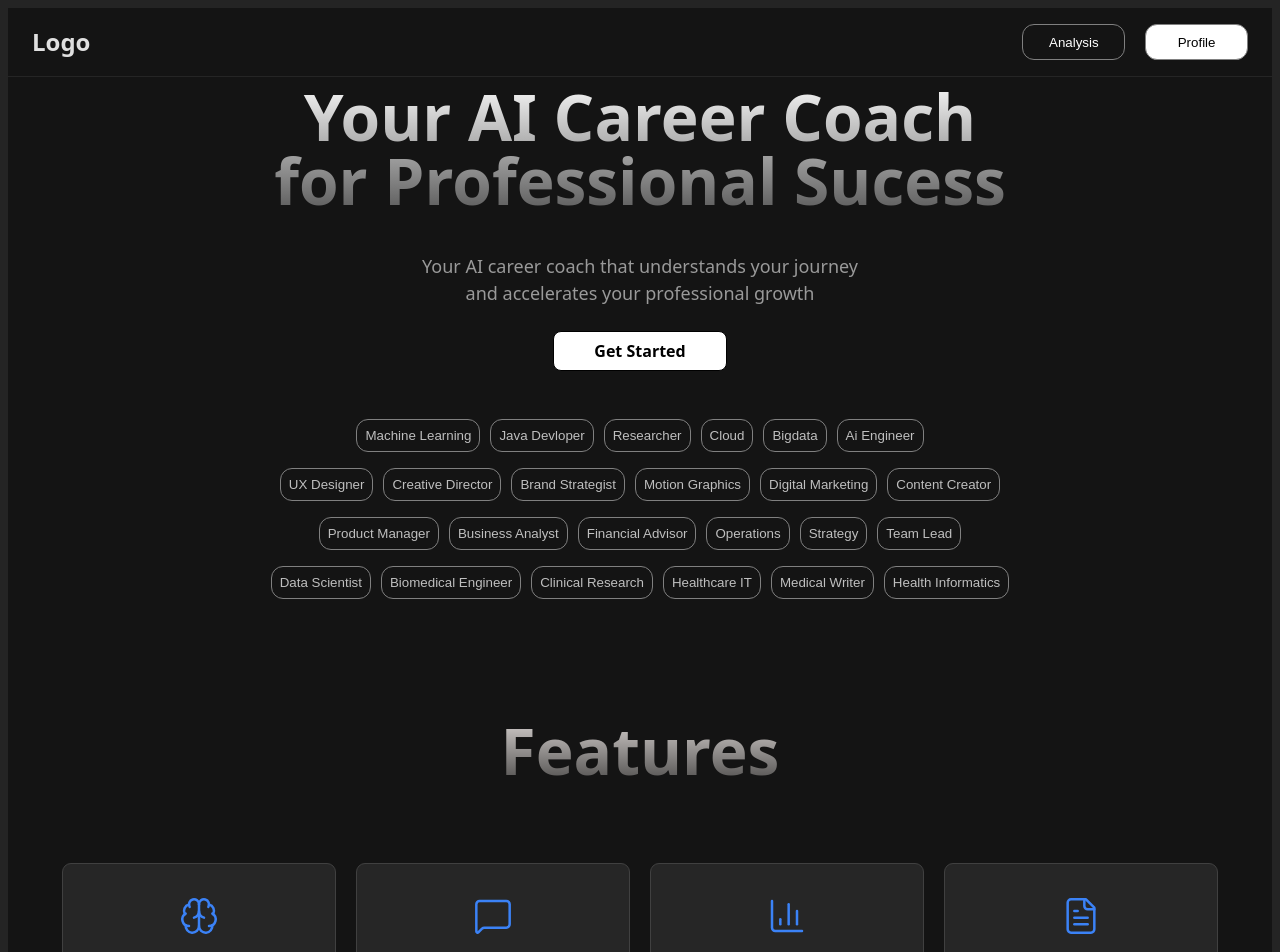
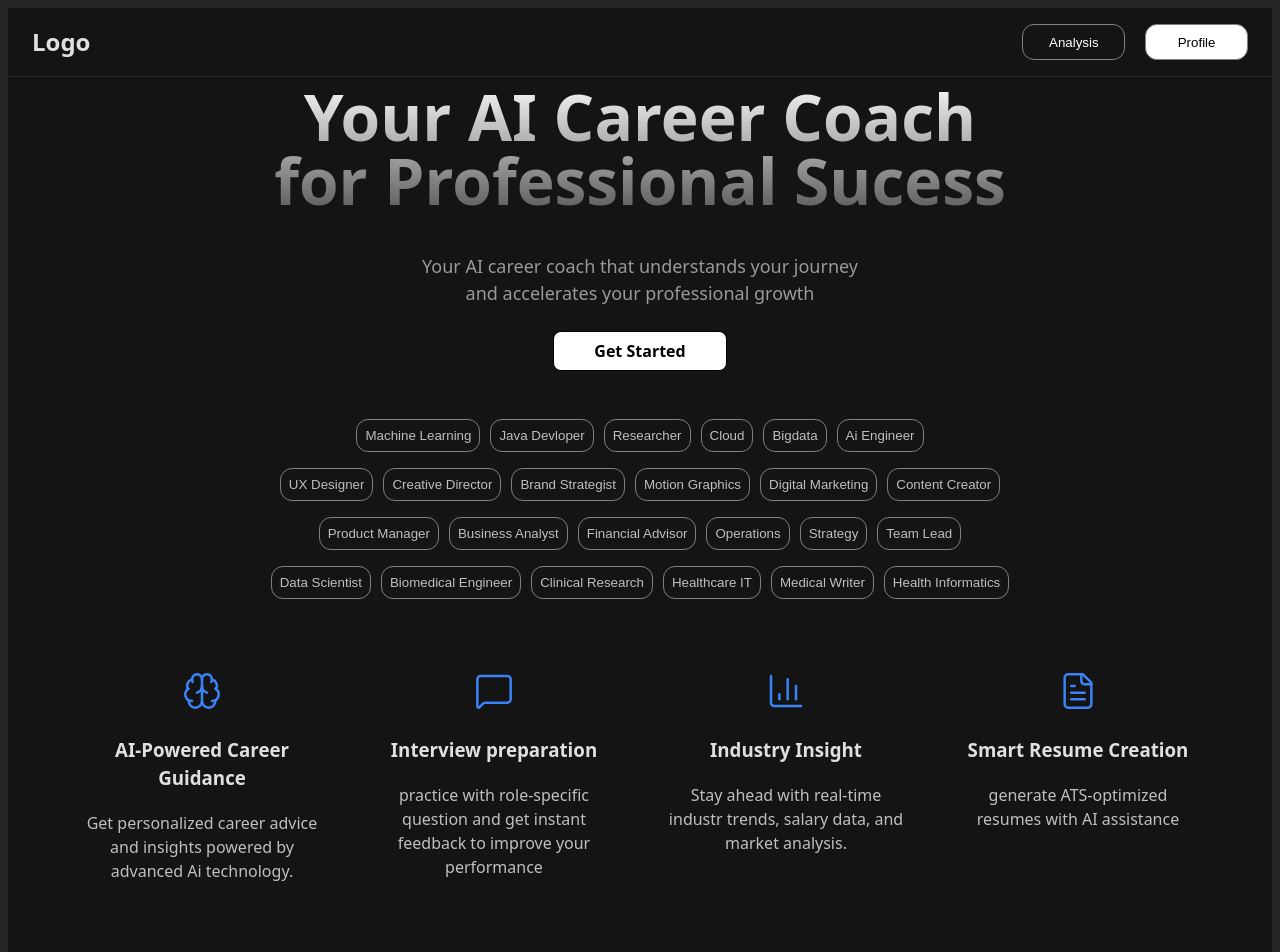
Before and after one commit to Banshal-Yadav/careerGuide, a React (Vite) app: page / in a window 1280 px wide. Shown: the top 952 px of the page. Built offline with nearby package versions, Linux system fonts and the light colour scheme.

Commit message:
add: added stast card styling

```diff
--- a/src/App.jsx
+++ b/src/App.jsx
@@ -4,7 +4,8 @@ import Pgtitle from './pgTitle';
 import GetStartBtn from './GetStartBtn';
 import Feature from './Feature';
 import Chiptab from './Chiptab';
-import Footer from './footer.jsx';
+import Footer from './footer';
+import Stats from './Stats';
 
 function App() {
   return (
@@ -44,7 +45,8 @@ function App() {
           c5="Medical Writer"
           c6="Health Informatics"
         />
-      <Feature />
+        <Stats />
+      <Feature  />
       <Footer />
     </div>
   );
--- a/src/Stats.css
+++ b/src/Stats.css
@@ -1,3 +1,12 @@
 .stats-container {
+    margin: 2rem 0 0.5rem 0;
+    padding: 0.5rem;
+    display: flex;
+    justify-content: center;
+    gap: 20px;
+}
 
+.stats-card {
+    background-color: var(--primary-bg);
+    border: none;
 }
--- a/src/Stats.jsx
+++ b/src/Stats.jsx
@@ -1,12 +1,14 @@
-import './Stats.css00';
+import './Stats.css';
+import Card from './Card.jsx';
+import {Brain, MessageSquare, BarChart3, FileText} from 'lucide-react';
 
 const Stats = () => {
     return (
         <div className='stats-container'>
-            <Card icon={Brain } title="AI-Powered Career Guidance"  info="Get personalized career advice and insights powered by advanced Ai technology."/>
-            <Card icon={MessageSquare} title="Interview preparation"  info="practice with role-specific question and get instant feedback to improve your performance"/>
-            <Card icon={BarChart3} title="Industry Insight"  info="Stay ahead with real-time industr trends, salary data, and market analysis."/>
-            <Card icon={FileText} title="Smart Resume Creation"  info="generate ATS-optimized resumes with AI assistance"/>
+            <Card className='stats-card' icon={Brain } title="AI-Powered Career Guidance"  info="Get personalized career advice and insights powered by advanced Ai technology."/>
+            <Card className='stats-card' icon={MessageSquare} title="Interview preparation"  info="practice with role-specific question and get instant feedback to improve your performance"/>
+            <Card className='stats-card' icon={BarChart3} title="Industry Insight"  info="Stay ahead with real-time industr trends, salary data, and market analysis."/>
+            <Card className='stats-card' icon={FileText} title="Smart Resume Creation"  info="generate ATS-optimized resumes with AI assistance"/>
 
         </div>
     );
```
